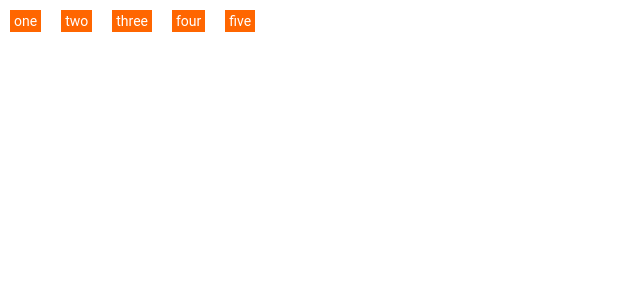
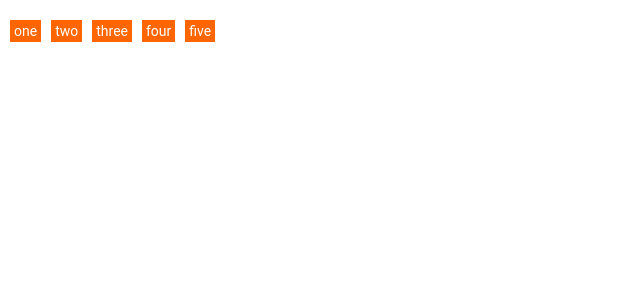
Before and after one commit to you85630/vue-de-weight, a Vue app: page /#/ in a window 1280 px wide. Shown: the top 300 px of the page, without its empty margins (0-640 px from the left). Built offline with nearby package versions, Linux system fonts and the light colour scheme.

Commit message:
修改样式

```diff
--- a/src/components/common/de-weight.vue
+++ b/src/components/common/de-weight.vue
@@ -32,11 +32,12 @@ export default {
 
 <style lang="scss" scoped>
 .de-weight {
-  margin-top: 10px;
+  padding: 10px;
   .left {
+    margin-top: 10px;
     dl {
       display: inline-block;
-      margin: 0 10px;
+      margin-right: 10px;
       background-color: #f60;
       color: #fff;
       line-height: 1;
```
